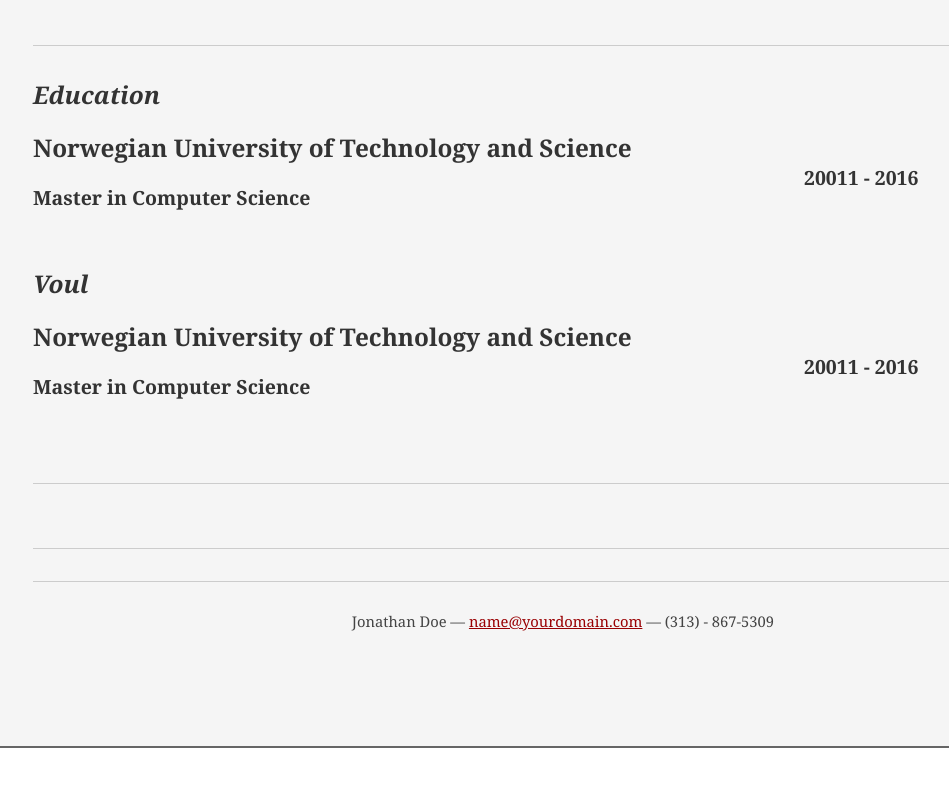
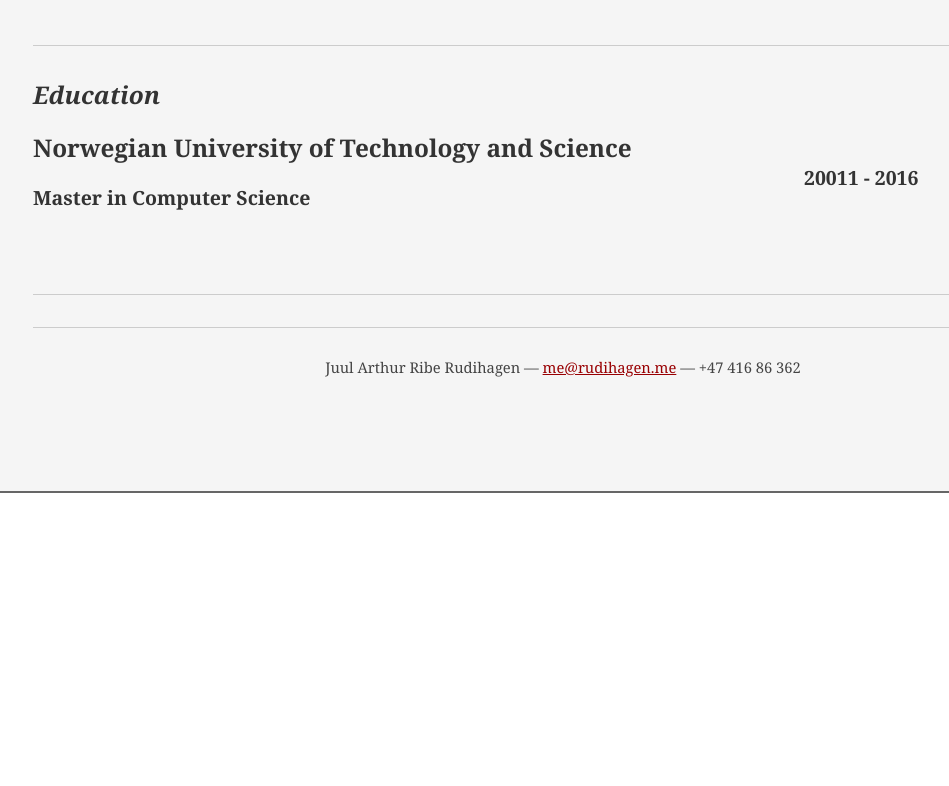
Before and after one commit to JuulArthur/juularthur.github.io, a plain HTML site: page index.html in a window 1280 px wide. Shown: the part 2285-3071 px from the top of the page, without its empty margins (55-1004 px from the left). After the commit the page ends 2858 px from the top, so only its background shows below. Drawn offline with Linux system fonts and the light colour scheme; a small style sheet from the web is missing.

Commit message:
minor fix

```diff
--- a/index.html
+++ b/index.html
@@ -149,28 +149,12 @@
 							</div>
 					</div><!--// .yui-gf -->
 
-					<div class="yui-gf">
-
-						<div class="yui-u first">
-							<h2>Voul</h2>
-						</div><!--// .yui-u -->
-
-						<div class="yui-u">
-
-							<div class="job last">
-								<h2>Norwegian University of Technology and Science</h2>
-								<h3>Master in Computer Science</h3>
-								<h4>20011 - 2016</h4>
-							</div>
-					</div><!--// .yui-gf -->
-
-
 				</div><!--// .yui-b -->
 			</div><!--// yui-main -->
 		</div><!--// bd -->
 
 		<div id="ft">
-			<p>Jonathan Doe &mdash; <a href="mailto:name@yourdomain.com">name@yourdomain.com</a> &mdash; (313) - 867-5309</p>
+			<p>Juul Arthur Ribe Rudihagen &mdash; <a href="mailto:me@rudihagen.me">me@rudihagen.me</a> &mdash; +47 416 86 362</p>
 		</div><!--// footer -->
 
 	</div><!-- // inner -->
```
